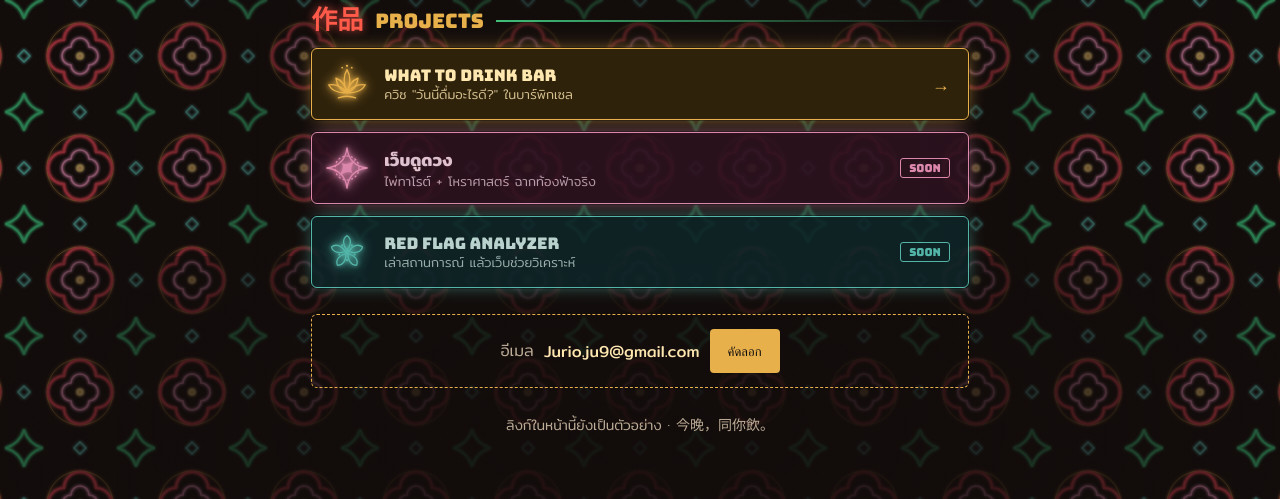
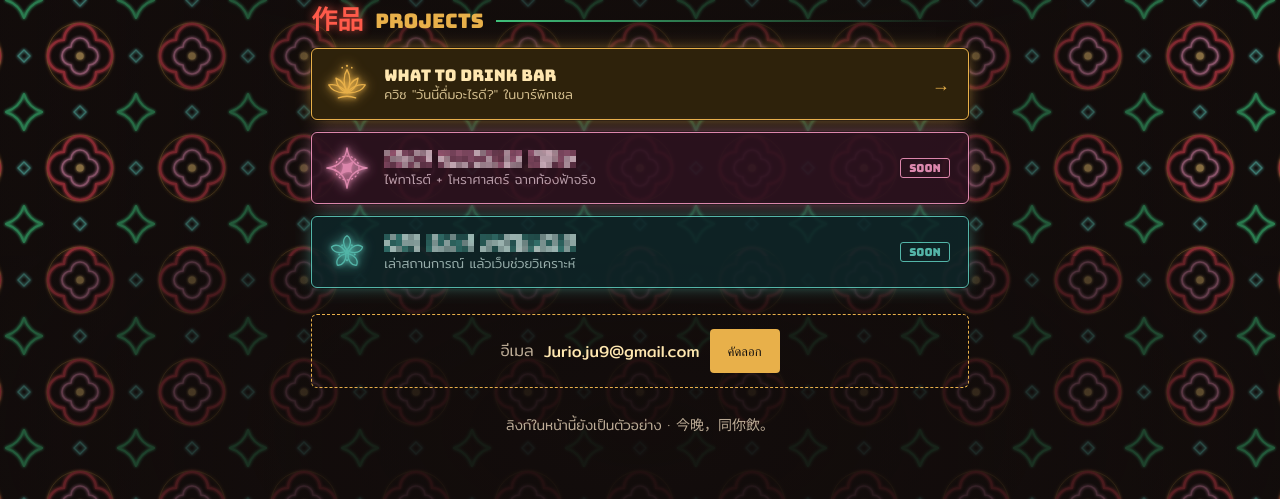
Before and after one commit to Jumeanu/meilin-links, a plain HTML site: page index.html in a window 1280 px wide. Shown: the part 1344-1843 px from the top of the page. Drawn offline with Linux system fonts and the light colour scheme.

Commit message:
Mosaic-hide names of unreleased projects
Co-Authored-By: Claude Opus 5.5 <noreply@anthropic.com>
Claude-Session: https://claude.ai/code/session_01BY9UcLdEQxZi5BQbNBhKdA

```diff
--- a/index.html
+++ b/index.html
@@ -55,6 +55,7 @@ h2::after{content:"";flex:1;height:2px;background:linear-gradient(90deg,#3fbf7a,
 .lbl{flex:1;display:grid;line-height:1.3}
 .lbl b{font:400 16px "Bungee"}.lbl b.th{font:600 17px "Mitr"}
 .lbl small{font-size:13px;opacity:.8}
+.mos{display:block;max-width:100%;height:auto;margin:2px 0 3px;shape-rendering:crispEdges;filter:blur(.4px)}
 .ar{font:400 18px "Bungee";color:var(--ln)}
 .soon{font:400 11px "Bungee";color:var(--ln);border:1px solid var(--ln);padding:2px 8px;border-radius:3px;white-space:nowrap}
 .btn.off{cursor:default;opacity:.85}.btn.off:hover{transform:none}
@@ -142,13 +143,13 @@ const I18N={
   sub:'คืนนี้ ดื่มกับเธอ',hint:'แตะตัวละครหรือปุ่มเพื่อเปลี่ยนท่า',pause:'หยุดอนิเมชัน',play:'เล่นอนิเมชัน',music:'เพลงคลอ',
   c_b5:'บาร์เทนเดอร์',c_p3:'นักเปียโน',c_s1:'นักร้อง',c_couple:'คู่รัก',c_meana:'ผู้หญิง',c_bf:'ผู้ชาย',pz:'หยุด',pl:'เล่น',
   l_pf:'รวมผลงานดีไซน์และระบบที่ทำ',l_gh:'โค้ดและโปรเจกต์เว็บ',p_bar:'ควิซ "วันนี้ดื่มอะไรดี?" ในบาร์พิกเซล',
-  p_ft:'เว็บดูดวง',p_ftd:'ไพ่ทาโรต์ + โหราศาสตร์ ฉากท้องฟ้าจริง',p_rf:'เล่าสถานการณ์ แล้วเว็บช่วยวิเคราะห์',soon:'SOON',
+  hid:'ชื่อยังเป็นความลับ',p_ftd:'ไพ่ทาโรต์ + โหราศาสตร์ ฉากท้องฟ้าจริง',p_rf:'เล่าสถานการณ์ แล้วเว็บช่วยวิเคราะห์',soon:'SOON',
   email:'อีเมล',copy:'คัดลอก',copied:'คัดลอกแล้ว ✓',copyfail:'คัดลอกเองนะ',foot:'ลิงก์ในหน้านี้ยังเป็นตัวอย่าง'},
  en:{scene:'A late-night Shanghai lounge in isometric pixel art: black-and-white marble checker floor, gold-trimmed walnut walls, a red leather bar with arched red-lit bottle cabinets, a Chinese lattice screen glowing green, a gold-framed stage with red velvet curtains and red lanterns, palms and ferns. Two lovers swing-dance under a spotlight, a bartender works the bar, a singer and a pianist play on stage. Neon signs read 美琳酒吧 and 今晚飲咩',
   sub:'Tonight, drinking with you.',hint:'Tap a character or a button to change the move',pause:'Pause animation',play:'Play animation',music:'Background music',
   c_b5:'Bartender',c_p3:'Pianist',c_s1:'Singer',c_couple:'Lovers',c_meana:'Lady',c_bf:'Gentleman',pz:'Pause',pl:'Play',
   l_pf:'Design work and systems I’ve built',l_gh:'Code and web projects',p_bar:'A "What should I drink tonight?" quiz in a pixel bar',
-  p_ft:'Fortune Site',p_ftd:'Tarot + astrology under a real night sky',p_rf:'Describe a situation and the site helps you read it',soon:'SOON',
+  hid:'Name under wraps',p_ftd:'Tarot + astrology under a real night sky',p_rf:'Describe a situation and the site helps you read it',soon:'SOON',
   email:'Email',copy:'Copy',copied:'Copied ✓',copyfail:'Copy it manually',foot:'Links on this page are placeholders for now'}};
 let LANG=(()=>{try{const l=localStorage.getItem('lang');return l==='en'?'en':'th'}catch(e){return 'th'}})();
 const tr=k=>I18N[LANG][k]??I18N.th[k];
@@ -234,8 +235,8 @@ const links=[
  {t:'GitHub',dk:'l_gh',z:'碼',u:'https://github.com/Jumeanu',k:'g'}];
 const projects=[
  {t:'WHAT TO DRINK BAR',dk:'p_bar',z:'飲',u:'./what-to-drink/',k:'y'},
- {tk:'p_ft',th:1,dk:'p_ftd',z:'星',soon:1,k:'p'},
- {t:'Red Flag Analyzer',dk:'p_rf',z:'旗',soon:1,k:'t'}];
+ {hid:[4,7,4],seed:7,dk:'p_ftd',z:'星',soon:1,k:'p'},
+ {hid:[3,4,8],seed:3,dk:'p_rf',z:'旗',soon:1,k:'t'}];
 
 const R=(d,n)=>Array.from({length:n},(_,i)=>`<path d="${d}" transform="rotate(${i*360/n} 24 24)"/>`).join('');
 const ORN={
@@ -245,7 +246,11 @@ const ORN={
  '星':`<g class="o"><path d="M24 3Q26.2 21.8 45 24Q26.2 26.2 24 45Q21.8 26.2 3 24Q21.8 21.8 24 3Z"/></g><g class="f"><path d="M24 11Q25.3 22.7 31.8 24Q25.3 25.3 24 37Q22.7 25.3 16.2 24Q22.7 22.7 24 11Z" transform="rotate(45 24 24)"/><circle cx="24" cy="24" r="2"/></g><g class="o"><circle cx="24" cy="24" r="12.5" stroke-dasharray="1.2 3.3"/></g>`,
  '旗':`<g class="o">${R('M24 22C19.5 17 19 10 24 7C29 10 28.5 17 24 22Z',5)}</g><g class="f"><circle cx="24" cy="24" r="2.3"/>${[36,108,180,252,324].map(a=>`<circle cx="24" cy="15.5" r="1.1" transform="rotate(${a} 24 24)"/>`).join('')}</g>`};
 const orn=z=>`<svg class="orn" viewBox="0 0 48 48" aria-hidden="true">${ORN[z]}</svg>`;
-const lbl=x=>`<span class="lbl"><b${x.th&&LANG==='th'?' class="th"':''}>${x.tk?tr(x.tk):x.t}</b><small>${tr(x.dk)}</small></span>`;
+/* mosaic for project names not released yet — the real name is not in this page */
+const mos=x=>{let r=x.seed*9301+49297,c=0,o='';const q=()=>(r=(r*9301+49297)%233280)/233280;
+ x.hid.forEach((w,i)=>{if(i)c++;for(let j=0;j<w*2;j++,c++)for(let y=0;y<3;y++){const v=q();o+=`<rect x="${c*6}" y="${y*6}" width="6" height="6" fill="${v<.45?'var(--ln)':'var(--fg)'}" opacity="${(.25+v*.6).toFixed(2)}"/>`;}});
+ return `<svg class="mos" viewBox="0 0 ${c*6} 18" width="${c*6}" height="18" role="img" aria-label="${tr('hid')}"><title>${tr('hid')}</title>${o}</svg>`;};
+const lbl=x=>`<span class="lbl">${x.hid?mos(x):`<b${x.th&&LANG==='th'?' class="th"':''}>${x.tk?tr(x.tk):x.t}</b>`}<small>${tr(x.dk)}</small></span>`;
 const item=x=>x.soon
  ?`<div class="btn off ${x.k}">${orn(x.z)}${lbl(x)}<span class="soon">${tr('soon')}</span></div>`
  :`<a class="btn ${x.k}" href="${x.u}" target="_blank" rel="noopener">${orn(x.z)}${lbl(x)}<span class="ar">→</span></a>`;
```
